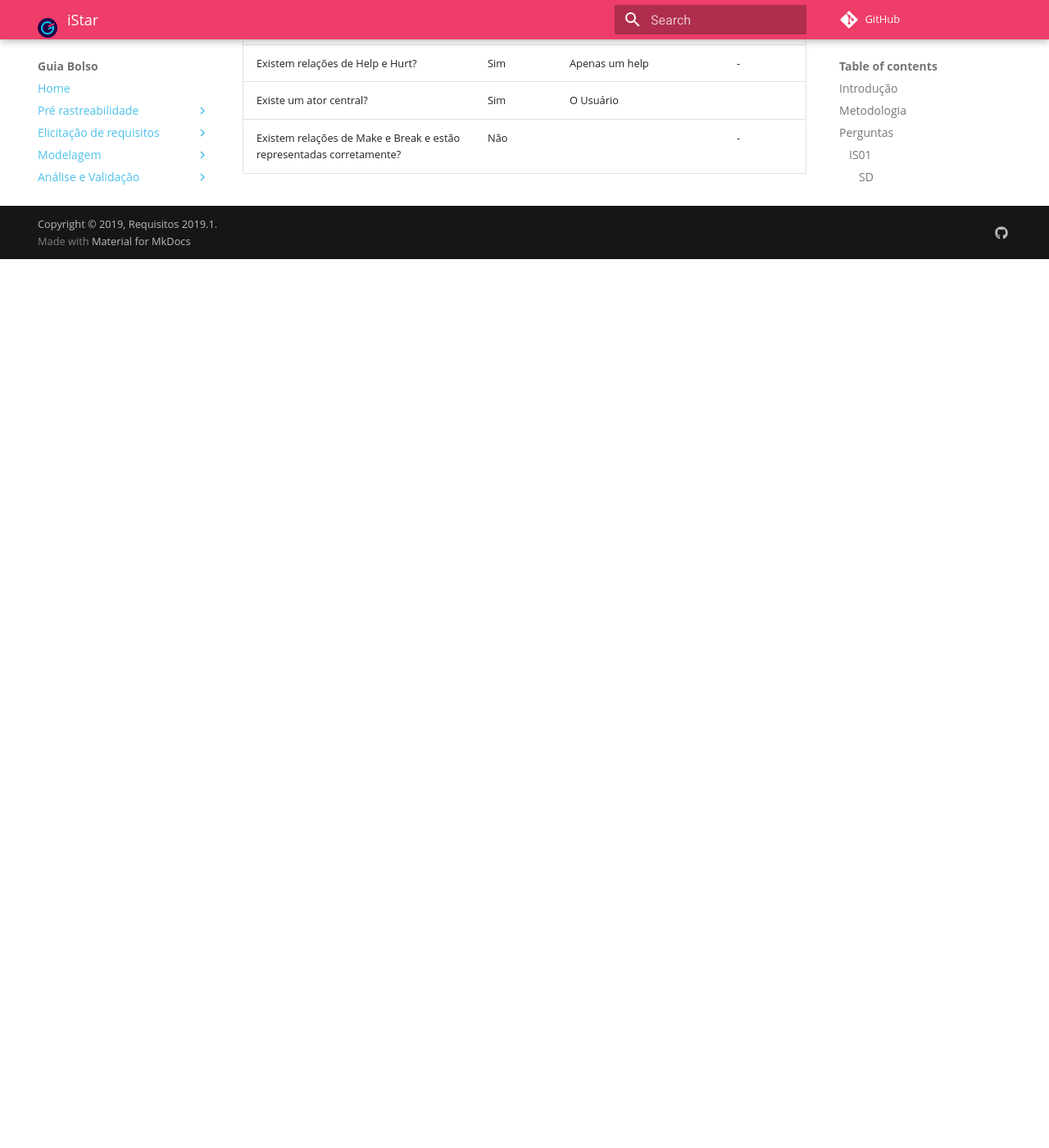
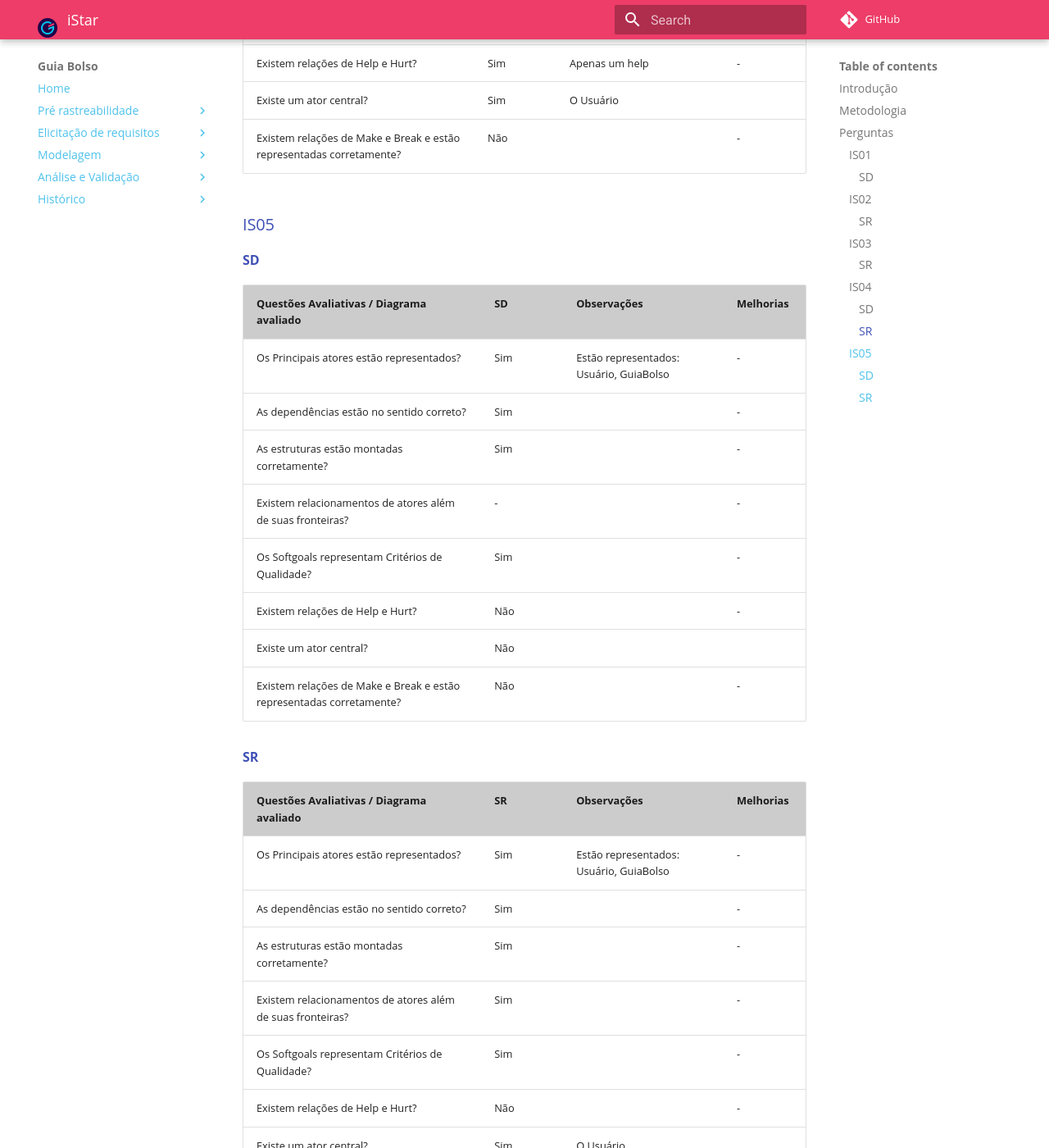
Before and after one commit to fga-disciplinas/2019.1-Guia-Bolso, an MkDocs documentation site: the page built from docs/analise/analise_istar.md, in a window 1280 px wide and 1400 px high, scrolled down 4861 px. Shown: the whole window at 82% size. Built offline with MkDocs 1.6.1 and Material for MkDocs 9.7.7, drawn with Linux system fonts in a browser that asks for light colours; comment, search, counter and statistics services are not loaded; old or Windows-style settings are respelled for this version of MkDocs; before the commit the page ends 5177 px from its top, so only the background shows below that; some of the changed text lies outside the part shown.

Commit message:
Adiciona IS05 e corrige algumas linhas de SD.
Co-authored-by: Elias Bernardo <ebmm01@gmail.com>
Signed-off-by: Rafael <rafael.makaha@gmail.com>

```diff
--- a/docs/analise/analise_istar.md
+++ b/docs/analise/analise_istar.md
@@ -118,3 +118,31 @@
 | Existem relações de Help e Hurt? | Sim | Apenas um help | - |
 | Existe um ator central? | Sim | O Usuário |  |
 | Existem relações de Make e Break e estão representadas corretamente? | Não |  | - |
+
+### [IS05](../../modelagem/istar/#is05-consultar-situacao-do-cpf)
+
+#### [SD](../../modelagem/istar/#strategic-dependency-model-sd_2)
+
+| Questões Avaliativas / Diagrama avaliado | SD | Observações | Melhorias |
+|--|--|--|--|
+| Os Principais atores estão representados? | Sim | Estão representados: Usuário, GuiaBolso | - |
+| As dependências estão no sentido correto? | Sim |  | - |
+| As estruturas estão montadas corretamente? | Sim |   | - |
+| Existem relacionamentos de atores além de suas fronteiras? | - |  | - |
+| Os Softgoals representam Critérios de Qualidade? | Sim |  | - |
+| Existem relações de Help e Hurt? | Não |  | - |
+| Existe um ator central? | Não |  |  |
+| Existem relações de Make e Break e estão representadas corretamente? | Não |  | - |
+
+#### [SR](../../modelagem/istar/#strategic-rationale-model-sr_3)
+
+| Questões Avaliativas / Diagrama avaliado | SR | Observações | Melhorias |
+|--|--|--|--|
+| Os Principais atores estão representados? | Sim | Estão representados: Usuário, GuiaBolso | - |
+| As dependências estão no sentido correto? | Sim |  | - |
+| As estruturas estão montadas corretamente? | Sim |   | - |
+| Existem relacionamentos de atores além de suas fronteiras? | Sim |  | - |
+| Os Softgoals representam Critérios de Qualidade? | Sim |  | - |
+| Existem relações de Help e Hurt? | Não |  | - |
+| Existe um ator central? | Sim | O Usuário |  |
+| Existem relações de Make e Break e estão representadas corretamente? | Não |  | - |
```
Also changed, not shown: other parts of docs/analise/analise_istar.md (+2 -2 lines).
